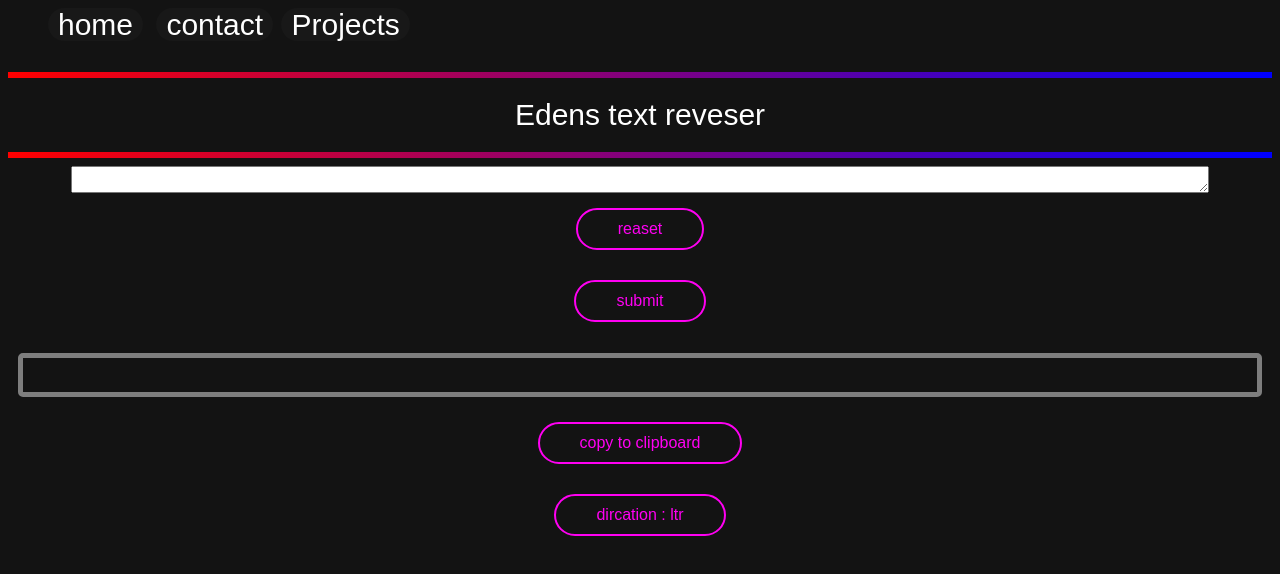
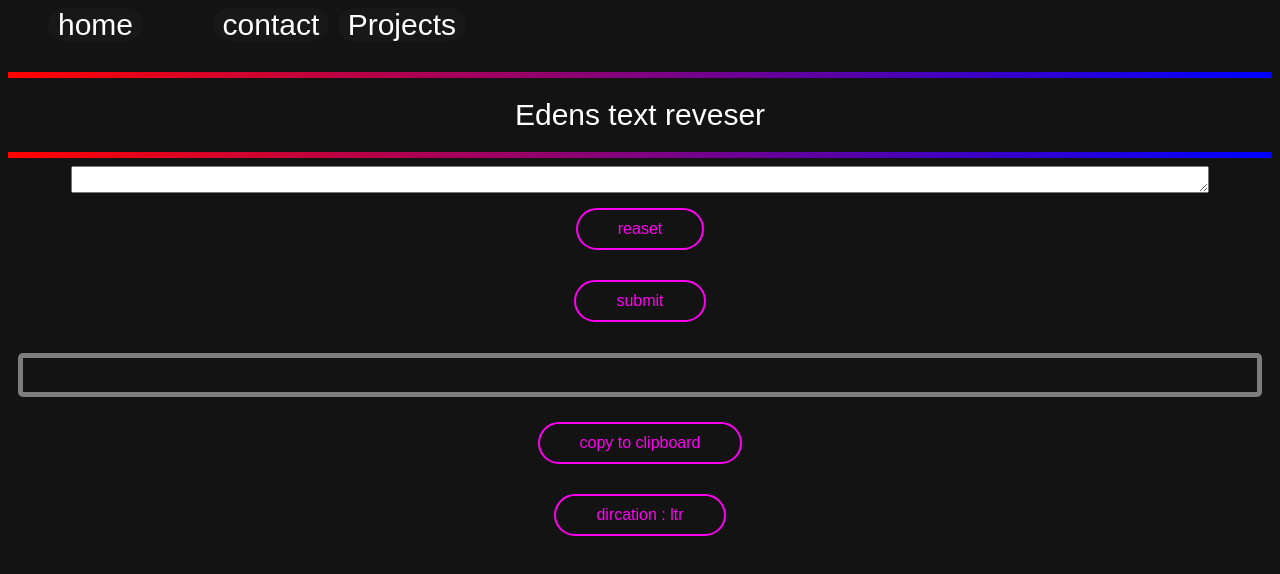
Before and after one commit to EdenTheCoder/text-reverser, a plain HTML site: page index.html in a window 1280 px wide. Drawn offline with Linux system fonts and the light colour scheme.

Commit message:
Update styles.css
changed topbar to %

```diff
--- a/styles.css
+++ b/styles.css
@@ -29,7 +29,7 @@ a{
     font-size: 30px;
     font-weight: normal;
     text-decoration: none;
-    padding-right: 5px;
+    padding-right: 5%;
 }
 
 /* text sizes */
```
